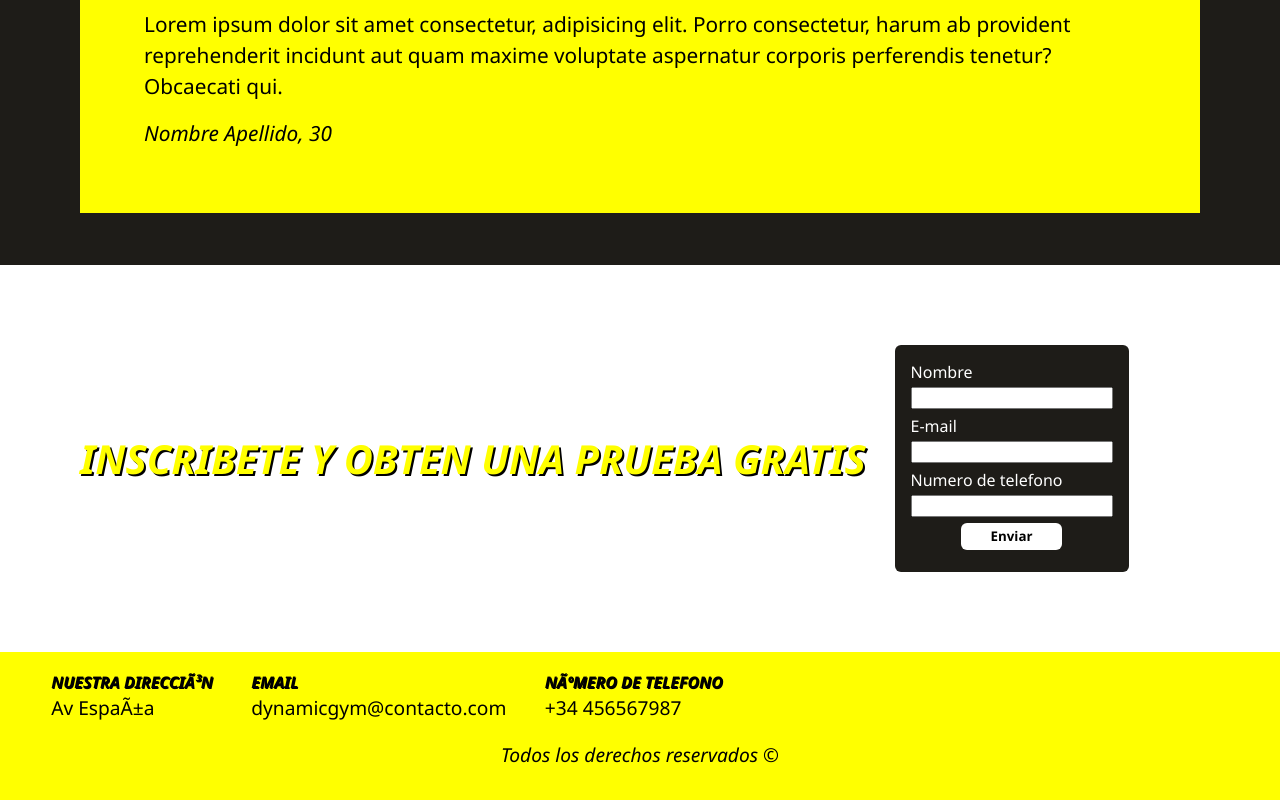
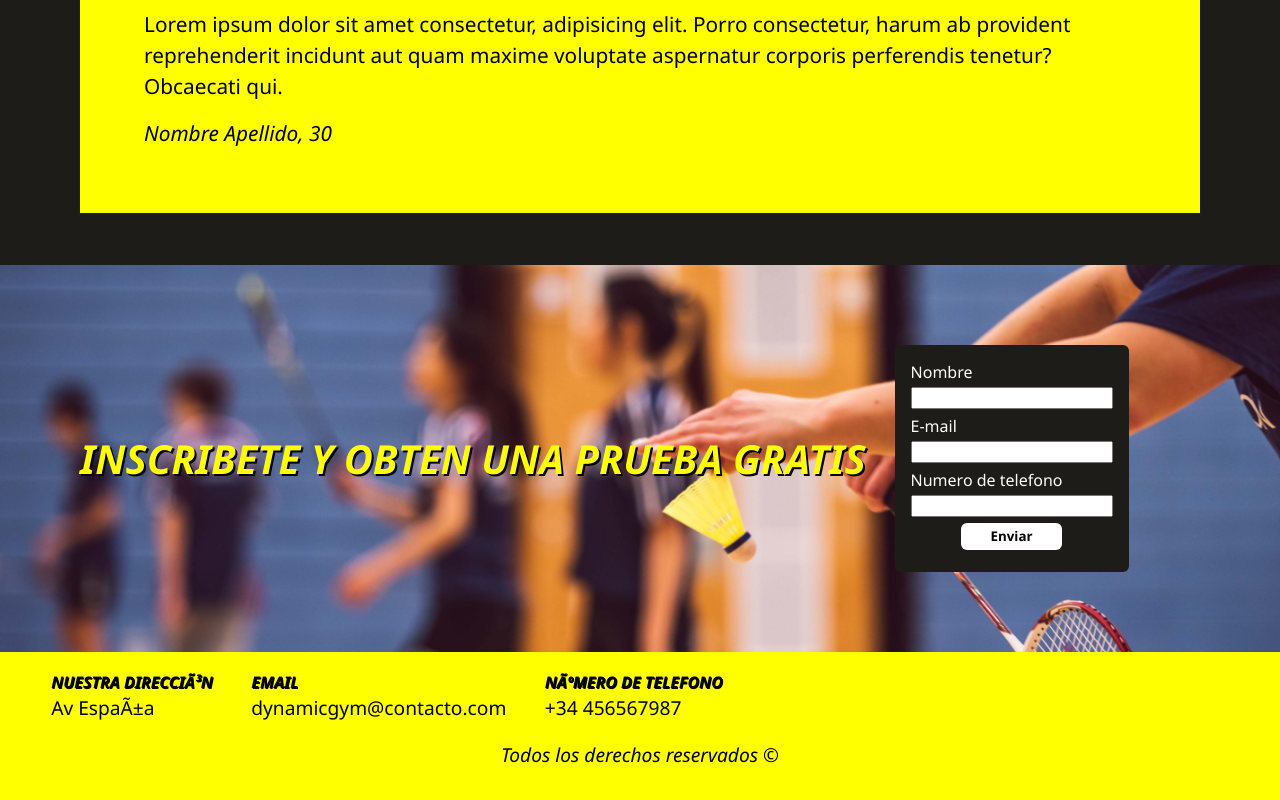
Before and after one commit to danielsrzpbn/Proyecto-Dynamic_Gym, a plain HTML site: page index.html in a window 1280 px wide. Shown: the part 4940-5740 px from the top of the page. Drawn offline with Linux system fonts and the light colour scheme.

Commit message:
Ajustando ruta de img en CSS

```diff
--- a/styles.css
+++ b/styles.css
@@ -214,7 +214,7 @@
 /*Comienzo de seccion prueba*/
 
 .section__prueba {
-    background-image: url("/img/Formulario.jpg");
+    background-image: url("./assets/images/Formulario.jpg");
     background-repeat: no-repeat;
     background-position: right;
     background-size: cover;
```
